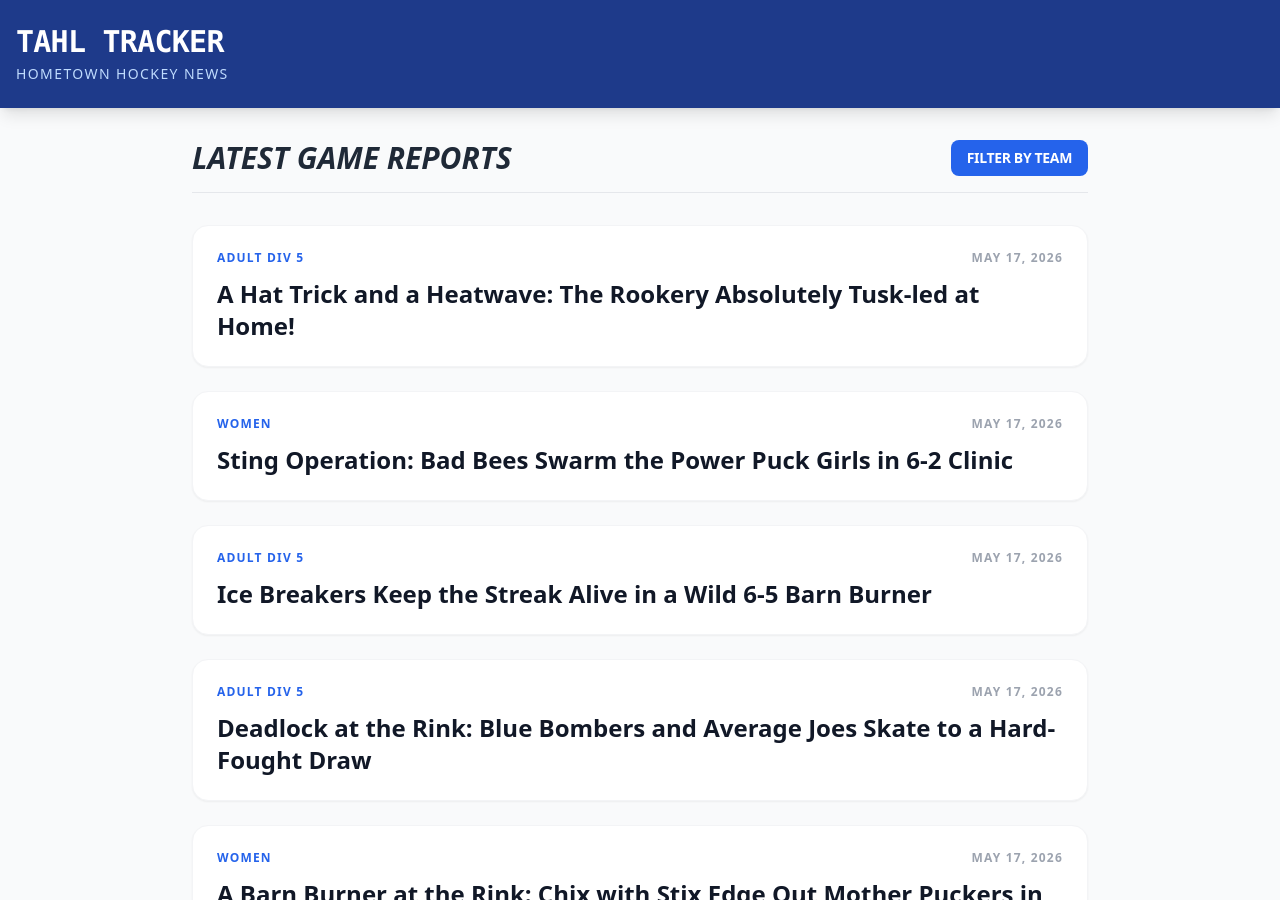
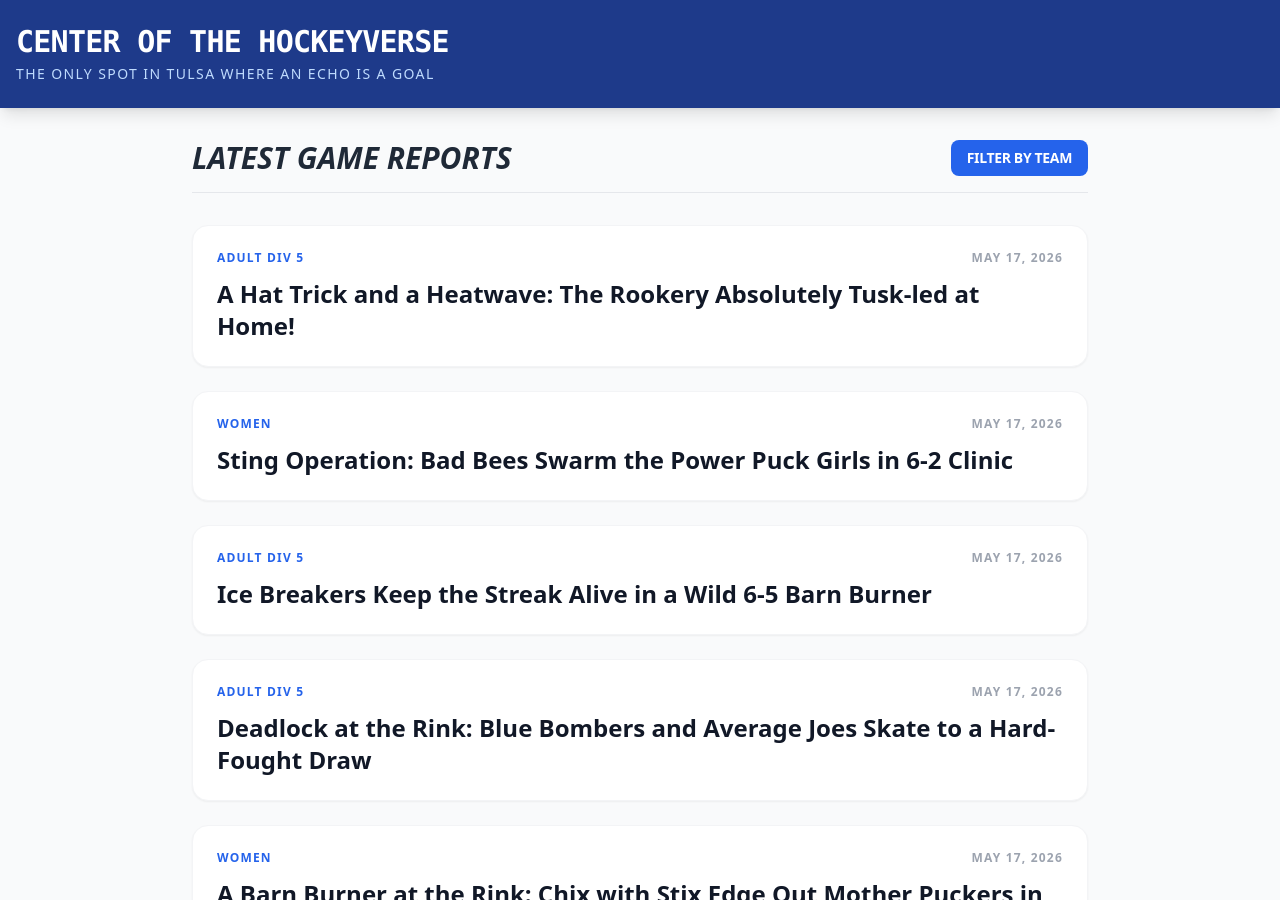
Before and after one commit to StevenPurn/tahl-tracker, a Jekyll site: the page built from index.md, in a window 1280 px wide and 900 px high. Built offline with Jekyll 4.4.1, drawn with Linux system fonts in a browser that asks for light colours; nearby versions of some CDN libraries.

Commit message:
feat: update header branding to Center of the Hockeyverse

```diff
--- a/_layouts/default.html
+++ b/_layouts/default.html
@@ -9,8 +9,8 @@
 <body class="bg-gray-50 text-gray-900">
   <header class="bg-blue-900 text-white py-6 shadow-lg">
     <div class="container mx-auto px-4">
-      <h1 class="text-3xl font-bold font-mono tracking-tight"><a href="{{ '/' | relative_url }}">TAHL TRACKER</a></h1>
-      <p class="text-blue-200 mt-1 uppercase text-sm tracking-widest">Hometown Hockey News</p>
+      <h1 class="text-3xl font-bold font-mono tracking-tight"><a href="{{ '/' | relative_url }}">CENTER OF THE HOCKEYVERSE</a></h1>
+      <p class="text-blue-200 mt-1 uppercase text-sm tracking-widest">The Only Spot in Tulsa where an Echo is a Goal</p>
     </div>
   </header>
   <main class="container mx-auto px-4 py-8">
```
